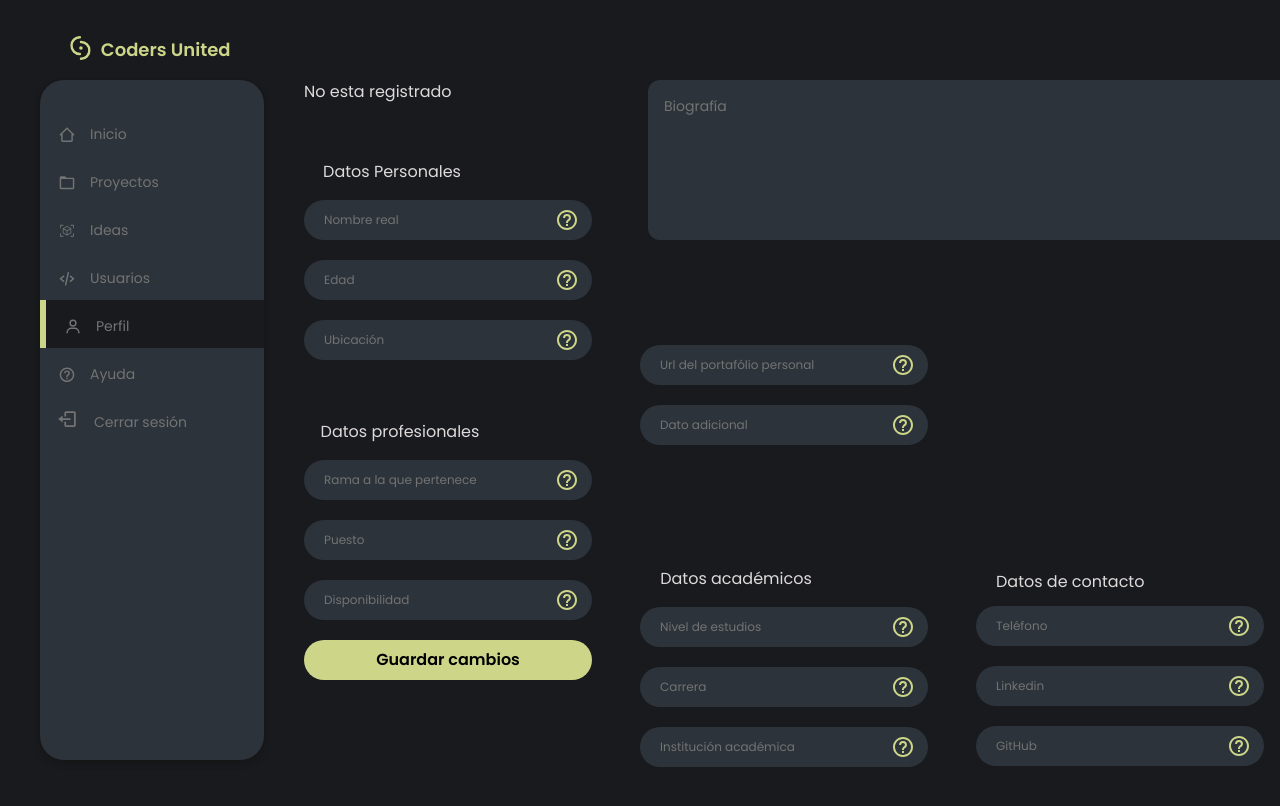
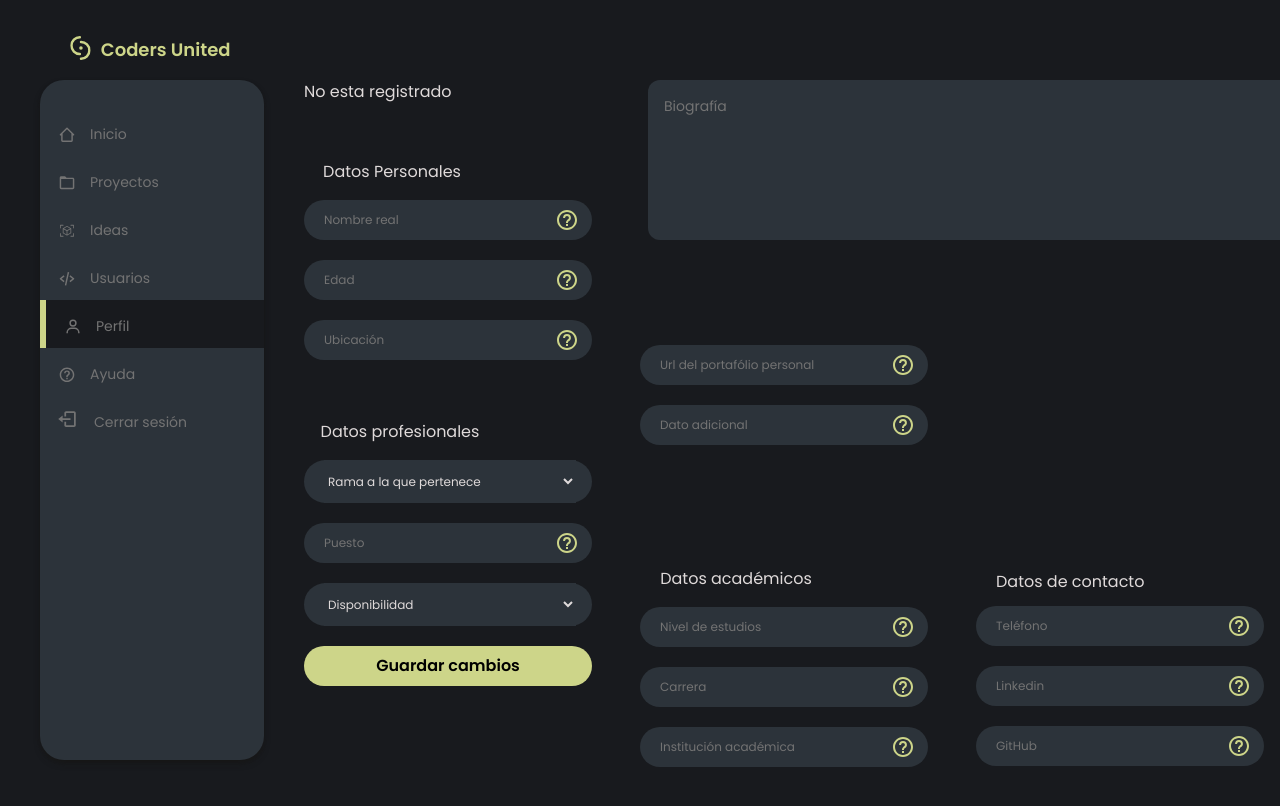
Before and after one commit to rodrigo745/coders-united, a Next.js app: page /pages/4/perfil in a window 1280 px wide. Shown: the top 806 px of the page. Built offline with nearby package versions, Linux system fonts and the light colour scheme; no server answers; the database is empty.

Commit message:
opciones en perfil

```diff
--- a/src/components/datosPersonales/actualizarDatos.jsx
+++ b/src/components/datosPersonales/actualizarDatos.jsx
@@ -19,11 +19,12 @@ export default function ActualizarDatos(props){
     let [ nombreReal, setNombreReal ] = useState("");
     const [ edad, setEdad ] = useState("");
     const [ ubicacion, setUbicacion ] = useState("");
+
+    // esta variable contendra el conjunto de nuevo datos para subir
     const [ datosMongo, setDatosMongo ] = useState({});
     let encontrado;
 
     // controlo que se actualicen los datos antes de subir, para que no se suba un objeto vacio
-
     useEffect(()=>{
         let datos;
         let encon;
@@ -39,6 +40,7 @@ export default function ActualizarDatos(props){
 
     },[session?.user, datosGet])
 
+    // guardo los datos modificados en la variable de conjunto
     useEffect(()=>{
         if(session?.user){
             setDatosMongo({
@@ -84,11 +86,11 @@ export default function ActualizarDatos(props){
                 })
                 router.refresh();
             }
-
         }
     }
 
     // obtengo los cambios y modifico la variable base para ser subida luego
+    // le paso la funcion como props al componente corresponiente para recolectar la info
     const get_nombre_real = (e)=>{setNombreReal(e.target.value)}
     const get_edad = (e)=>{setEdad(e.target.value)}
     const get_ubicacion = (e)=>{setUbicacion(e.target.value)}
--- a/src/components/datosPersonales/daPersonales.jsx
+++ b/src/components/datosPersonales/daPersonales.jsx
@@ -9,9 +9,23 @@ export function DaPersonales(props){
             { inputText("Ubicación", "text", props.ubicacion, props.valor_ubicacion) }
 
             <h4 className="mt-4 md:mt-10 mb-4 mr-24">Datos profesionales</h4>
-            { inputText("Rama a la que pertenece", "text") }
+            <div className=" px-5 cuadro w-72 rounded-full text-xs pr-4 mb-5">
+                <select className="w-full cuadro py-3" id="opcionesRama" name="opcionesRama">
+                    <option value="none">Rama a la que pertenece</option>
+                    <option value="Desarrollo">Desarrollo</option>
+                    <option value="Diseño">Diseño</option>
+                    <option value="Marketing">Marketing</option>
+                    <option value="Otro">Otro</option>
+                </select>
+            </div>
             { inputText("Puesto", "text") }
-            { inputText("Disponibilidad", "text") }
+            <div className=" px-5 cuadro w-72 rounded-full text-xs pr-4 mb-5" >
+                <select className="w-full cuadro py-3" id="opcionesDisponibi" name="opcionesDisponi" >
+                    <option className="text-neutral-500" value="none">Disponibilidad</option>
+                    <option value="Part-time">Part-time</option>
+                    <option value="Full-time">Full-time</option>
+                </select>
+            </div>
 
         </div>
     )
```
